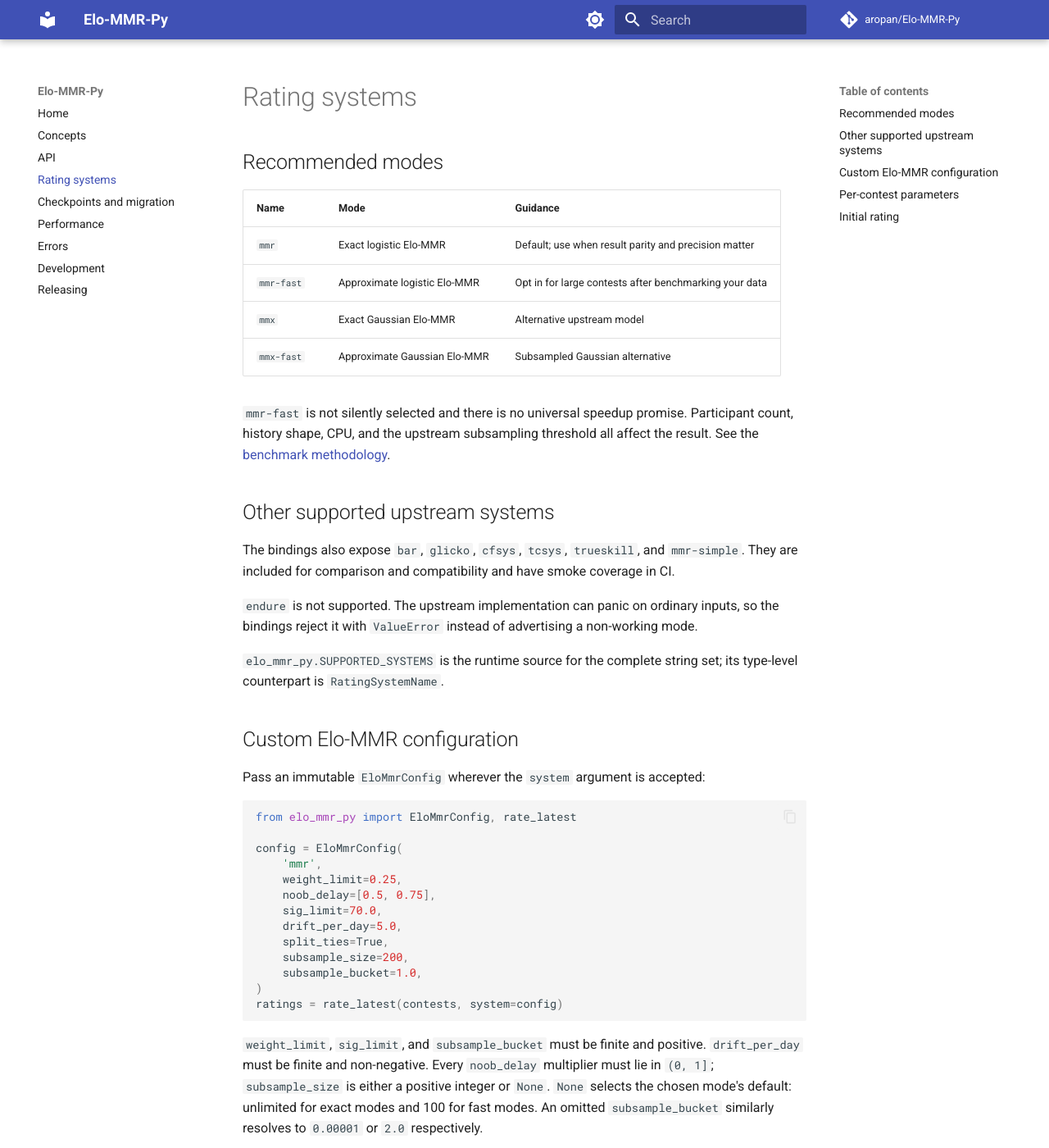
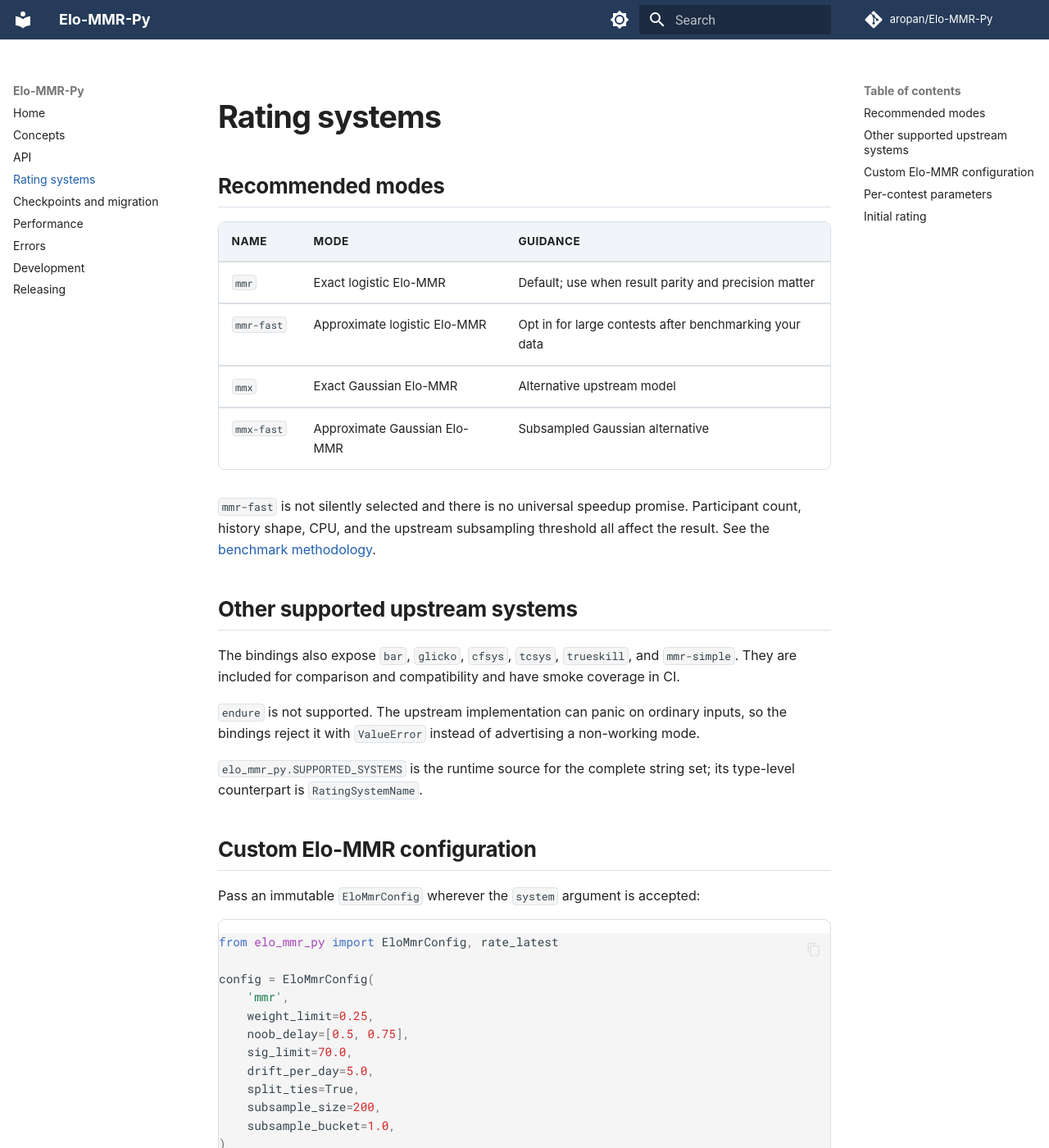
Before and after one commit to aropan/Elo-MMR-Py, an MkDocs documentation site: the page built from docs/rating-systems.md, in a window 1280 px wide and 1400 px high. Shown: the whole window at 82% size. Built offline with MkDocs 1.6.1 and Material for MkDocs 9.7.7, drawn with Linux system fonts in a browser that asks for light colours; comment, search, counter and statistics services are not loaded.

Commit message:
docs: refine documentation layout and API readability
- Add responsive styling for typography, tables, code, and API objects
- Improve navigation behavior and render API cross-references correctly

```diff
--- /dev/null
+++ b/docs/stylesheets/extra.css
@@ -0,0 +1,243 @@
+/* A restrained, information-dense layer on top of Material for MkDocs. */
+
+[data-md-color-scheme="default"] {
+  --md-primary-fg-color: #263b59;
+  --md-primary-fg-color--light: #3d5678;
+  --md-primary-fg-color--dark: #192a43;
+  --md-accent-fg-color: #2563b8;
+  --md-typeset-a-color: #1f5fae;
+  --elo-border: #d8e0ea;
+  --elo-surface: #fbfcfe;
+  --elo-surface-strong: #f1f5f9;
+  --elo-code-border: #dce3eb;
+  --elo-table-hover: #f7f9fc;
+}
+
+[data-md-color-scheme="slate"] {
+  --md-primary-fg-color: #172338;
+  --md-primary-fg-color--light: #253652;
+  --md-primary-fg-color--dark: #101a2a;
+  --md-accent-fg-color: #6ca6e8;
+  --md-typeset-a-color: #79afe9;
+  --elo-border: #34445a;
+  --elo-surface: #182234;
+  --elo-surface-strong: #202d42;
+  --elo-code-border: #3a4a60;
+  --elo-table-hover: #1d293c;
+}
+
+.md-header {
+  box-shadow: 0 1px 0 rgb(0 0 0 / 12%);
+}
+
+.md-grid {
+  max-width: 88rem;
+}
+
+.md-content__inner {
+  padding-bottom: 3rem;
+  padding-top: 1.6rem;
+}
+
+.md-typeset {
+  font-family: -apple-system, BlinkMacSystemFont, "Segoe UI", sans-serif;
+  font-size: 0.8rem;
+  line-height: 1.65;
+}
+
+.md-header,
+.md-nav,
+.md-search {
+  font-family: -apple-system, BlinkMacSystemFont, "Segoe UI", sans-serif;
+}
+
+.md-typeset h1 {
+  color: var(--md-typeset-color);
+  font-size: 1.9rem;
+  font-weight: 680;
+  letter-spacing: -0.025em;
+  margin-bottom: 1.2rem;
+}
+
+.md-typeset h2:not(.doc-heading) {
+  border-bottom: 1px solid var(--elo-border);
+  font-size: 1.3rem;
+  font-weight: 650;
+  letter-spacing: -0.015em;
+  padding-bottom: 0.35rem;
+}
+
+.md-typeset h3:not(.doc-heading) {
+  font-size: 1rem;
+  font-weight: 650;
+}
+
+.md-typeset a {
+  text-decoration-thickness: 0.06em;
+  text-underline-offset: 0.16em;
+}
+
+.md-typeset a:hover {
+  text-decoration: underline;
+}
+
+.md-typeset code,
+.md-typeset kbd,
+.md-typeset pre {
+  font-family: ui-monospace, "SFMono-Regular", "Cascadia Code", "Roboto Mono", Consolas, monospace;
+}
+
+.md-typeset :not(pre) > code {
+  border: 1px solid var(--elo-code-border);
+  border-radius: 0.22rem;
+  font-size: 0.82em;
+  overflow-wrap: normal;
+  padding: 0.06em 0.28em;
+  white-space: nowrap;
+  word-break: normal;
+}
+
+.md-typeset div.highlight {
+  border: 1px solid var(--elo-border);
+  border-radius: 0.4rem;
+  overflow: hidden;
+}
+
+.md-typeset pre > code {
+  border: 0;
+  font-size: 0.72rem;
+  line-height: 1.55;
+  padding: 0;
+}
+
+.md-typeset table:not([class]) {
+  border: 1px solid var(--elo-border);
+  border-radius: 0.4rem;
+  box-shadow: none;
+  font-size: 0.74rem;
+  overflow: hidden;
+}
+
+.md-typeset table:not([class]) th {
+  background: var(--elo-surface-strong);
+  font-size: 0.68rem;
+  letter-spacing: 0.035em;
+  text-transform: uppercase;
+}
+
+.md-typeset table:not([class]) td,
+.md-typeset table:not([class]) th {
+  border-bottom: 1px solid var(--elo-border);
+  padding: 0.62rem 0.78rem;
+  vertical-align: top;
+}
+
+.md-typeset table:not([class]) tbody tr:last-child td {
+  border-bottom: 0;
+}
+
+.md-typeset table:not([class]) tbody tr:hover {
+  background: var(--elo-table-hover);
+}
+
+/* Give top-level API objects a clear boundary without turning them into large banners. */
+.md-typeset > .doc-object {
+  background: var(--elo-surface);
+  border: 1px solid var(--elo-border);
+  border-radius: 0.55rem;
+  margin: 1.25rem 0 1.5rem;
+  padding: 0.9rem 1rem 1rem;
+}
+
+.md-typeset > .doc-object > .doc-heading {
+  background: var(--elo-surface-strong);
+  border: 1px solid var(--elo-border);
+  border-left: 3px solid var(--md-accent-fg-color);
+  border-radius: 0.35rem;
+  line-height: 1.45;
+  margin: 0 0 0.8rem;
+  padding: 0.55rem 0.7rem;
+}
+
+.md-typeset > .doc-object > .doc-heading code {
+  background: transparent;
+  border: 0;
+  display: block;
+  font-size: 0.78rem;
+  font-weight: 650;
+  line-height: 1.55;
+  padding: 0;
+  white-space: normal;
+}
+
+.md-typeset > .doc-object > .doc-contents {
+  margin-left: 0;
+  padding: 0 0.15rem;
+}
+
+.md-typeset .doc-section-title {
+  color: var(--md-default-fg-color--light);
+  font-size: 0.67rem;
+  font-weight: 700;
+  letter-spacing: 0.055em;
+  text-transform: uppercase;
+}
+
+.md-typeset .doc-children {
+  border-left: 2px solid var(--elo-border);
+  margin-left: 0.25rem;
+  margin-top: 1.25rem;
+  padding-left: 1rem;
+}
+
+.md-typeset .doc-children .doc-object {
+  margin: 1rem 0 1.25rem;
+}
+
+.md-typeset .doc-children .doc-heading {
+  border: 0;
+  font-size: 0.8rem;
+  line-height: 1.45;
+  margin: 0 0 0.35rem;
+  padding: 0;
+}
+
+.md-typeset .doc-children .doc-heading code {
+  display: inline-block;
+  font-size: 0.74rem;
+  font-weight: 600;
+  max-width: 100%;
+  overflow-x: auto;
+  overflow-y: hidden;
+  vertical-align: top;
+  white-space: nowrap;
+}
+
+.md-typeset .doc-children .doc-contents {
+  margin-left: 0.35rem;
+}
+
+@media screen and (max-width: 44.984375em) {
+  .md-content__inner {
+    padding-top: 1rem;
+  }
+
+  .md-typeset h1 {
+    font-size: 1.65rem;
+  }
+
+  .md-typeset > .doc-object {
+    border-left: 0;
+    border-radius: 0;
+    border-right: 0;
+    margin-left: -0.8rem;
+    margin-right: -0.8rem;
+    padding-left: 0.8rem;
+    padding-right: 0.8rem;
+  }
+
+  .md-typeset .doc-children {
+    margin-left: 0;
+    padding-left: 0.65rem;
+  }
+}
--- a/mkdocs.yml
+++ b/mkdocs.yml
@@ -12,8 +12,10 @@
     - navigation.footer
     - navigation.instant
     - navigation.sections
+    - navigation.tracking
     - navigation.top
     - search.highlight
+    - toc.follow
   palette:
     - media: "(prefers-color-scheme: light)"
       scheme: default
@@ -25,6 +27,9 @@
       toggle:
         icon: material/brightness-4
         name: Switch to light mode
+
+extra_css:
+  - stylesheets/extra.css
 
 nav:
   - Home: index.md
```
Also changed, not shown: src/elo_mmr_py/__init__.py (+5 -3 lines).
